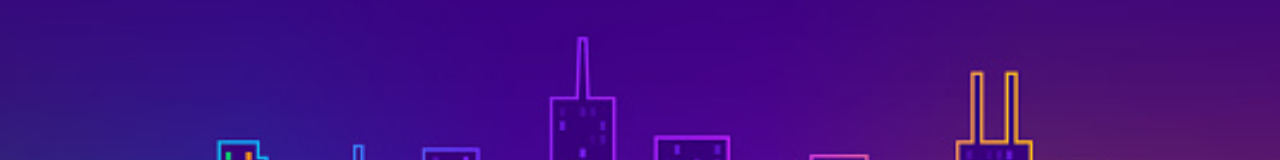
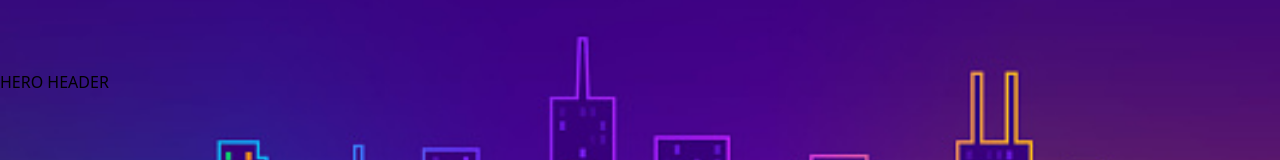
Before and after one commit to MultiListImmob/Ecommerce-multilist-template, a website: page index.html in a window 1280 px wide. Shown: the part 212-372 px from the top of the page. Drawn offline with nearby package versions, Linux system fonts and the light colour scheme.

Commit message:
implementing hero header

```diff
--- a/index.html
+++ b/index.html
@@ -186,7 +186,10 @@
     <!--===================================================================-->
     <!--HERO HEADER-->
      <div class="bg-cover h-40 bg-no-repeat bg-center py-36 relative"
-     style="background-image:url(./images/back.jpg);height:500px"></div>
+     style="background-image:url(./images/back.jpg);height:500px">
+
+     <h1>HERO HEADER</h1>
+    </div>
     <!--END HERO HEADER-->
     <script src="https://cdnjs.cloudflare.com/ajax/libs/font-awesome/6.2.1/js/fontawesome.min.js"
         integrity="sha512-nKvEIGRKw2OQCR34yLfnWnvrOBxidLG9aK+vzsBxCZ/9ZxgcS4FrYcN+auWUTkCitTVZAt82InDKJ7x+QtKu6g=="
```
